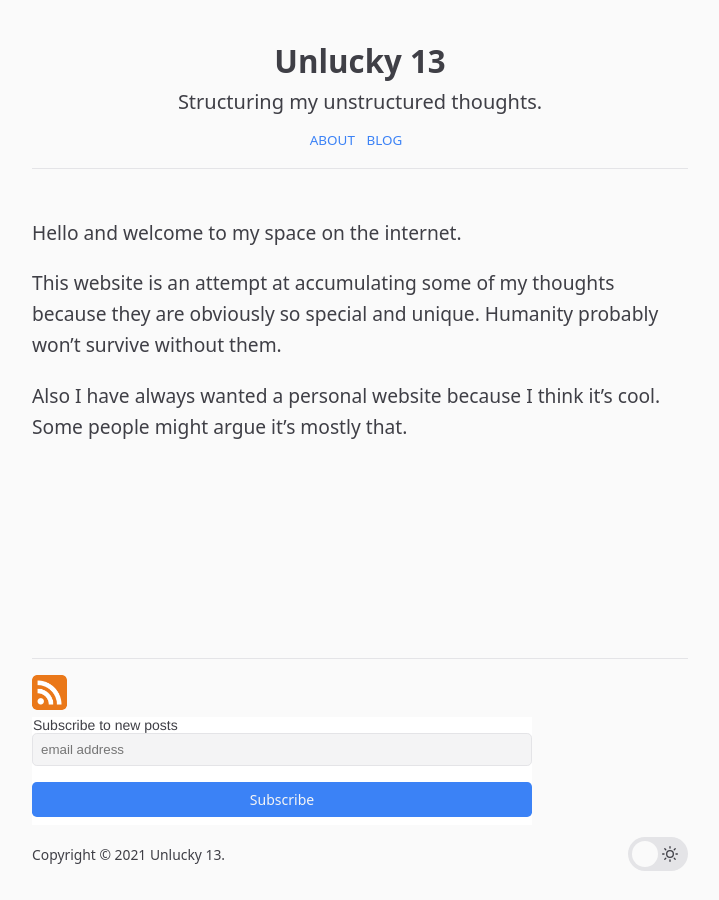
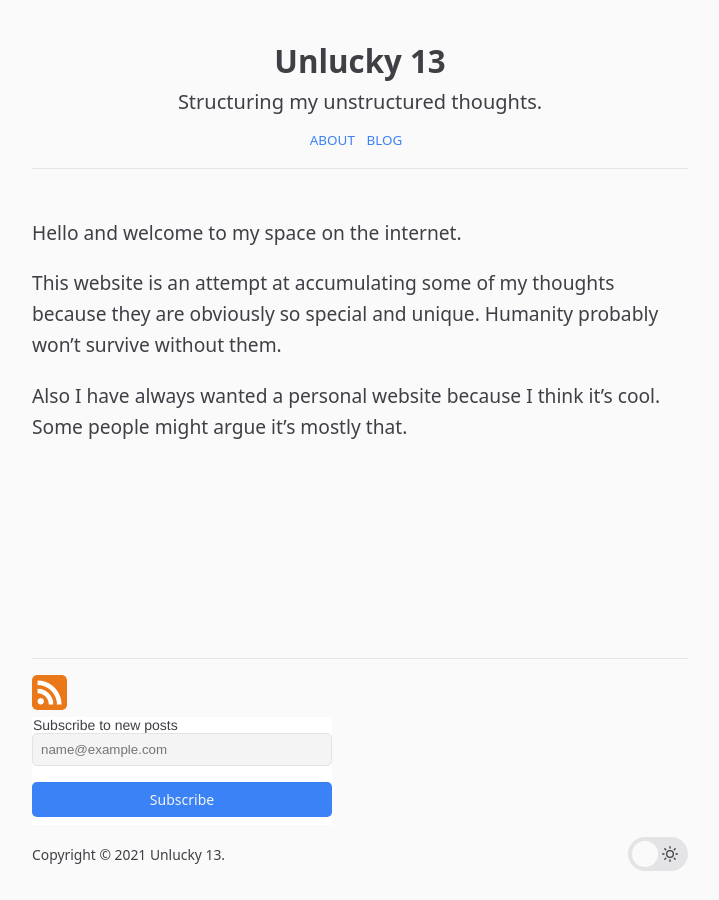
Before and after one commit to imhobo/imhobo.github.io, a Jekyll site: the page built from index.md, in a window 1280 px wide. Shown: the whole page, without its empty margins (280-999 px from the left). Built offline with Jekyll 4.4.1, drawn with Linux system fonts in a browser that asks for light colours; comment, search, counter and statistics services are not loaded.

Commit message:
Add subscribe in footer

```diff
--- a/_includes/footer.html
+++ b/_includes/footer.html
@@ -4,9 +4,9 @@
   </a>
 
   <!-- Begin Mailchimp Signup Form -->
-  <link href="//cdn-images.mailchimp.com/embedcode/slim-10_7.css" rel="stylesheet" type="text/css">
+  <link href="//cdn-images.mailchimp.com/embedcode/horizontal-slim-10_7.css" rel="stylesheet" type="text/css">
   <style type="text/css">
-	#mc_embed_signup{background:#fff; clear:left; font:14px Helvetica,Arial,sans-serif;  width:500px;}
+	#mc_embed_signup{background:#fff; clear:left; font:14px Helvetica,Arial,sans-serif;  width:300px;}
 	/* Add your own Mailchimp form style overrides in your site stylesheet or in this style block.
 	   We recommend moving this block and the preceding CSS link to the HEAD of your HTML file. */
 </style>
@@ -14,7 +14,7 @@
     <form action="https://gmail.us5.list-manage.com/subscribe/post?u=f0c6d9cd44c7b0223868e2142&amp;id=8b85678216" method="post" id="mc-embedded-subscribe-form" name="mc-embedded-subscribe-form" class="validate" target="_blank" novalidate>
       <div id="mc_embed_signup_scroll">
         <label for="mce-EMAIL">Subscribe to new posts</label>
-        <input type="email" value="" name="EMAIL" class="email" id="mce-EMAIL" placeholder="email address" required>
+        <input type="email" value="" name="EMAIL" class="email" id="mce-EMAIL" placeholder="name@example.com" required>
         <!-- real people should not fill this in and expect good things - do not remove this or risk form bot signups-->
         <div style="position: absolute; left: -5000px;" aria-hidden="true"><input type="text" name="b_f0c6d9cd44c7b0223868e2142_8b85678216" tabindex="-1" value=""></div>
         <div class="clear"><input type="submit" value="Subscribe" name="subscribe" id="mc-embedded-subscribe" class="button"></div>
```
